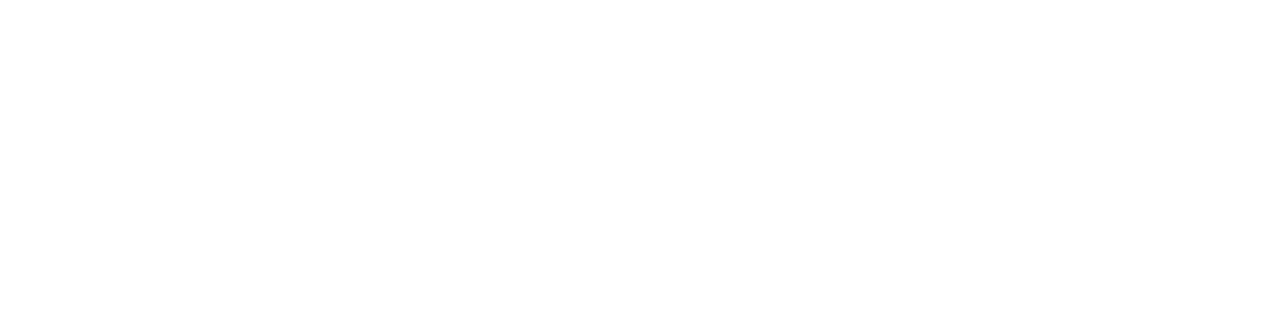
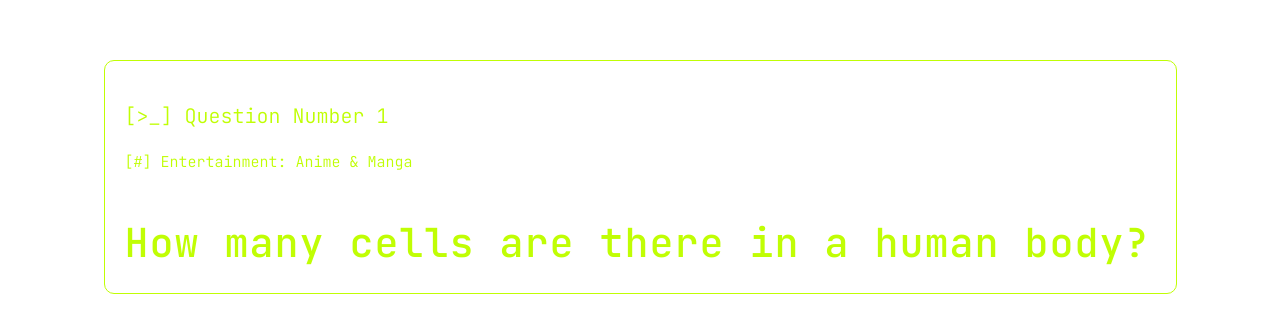
Before and after one commit to LordA2117/sasta-quiz, a React (Vite) app: page / in a window 1280 px wide. Shown: the part 223-556 px from the top of the page. Built offline with nearby package versions, Linux system fonts and the light colour scheme.

Commit message:
Created quiz card

```diff
--- a/src/App.jsx
+++ b/src/App.jsx
@@ -1,12 +1,16 @@
 import './App.css'
+import QuizCard from './components/QuizCard';
 
 function App() {
 
   return (
     <div>
-
+			<QuizCard question_number = {1} question_text={"How many cells are there in a human body? "} question_category={"Entertainment: Anime & Manga"} />
     </div>
   )
 }
 
-export default App
+export default App;
+
+//TODO: We'll source 10 mcq's using this url https://opentdb.com/api.php?amount=10&type=multiple
+//This will give us 10 mcq to work with and we can render question like that.
--- /dev/null
+++ b/src/components/QuizCard.css
@@ -0,0 +1,66 @@
+@import url('https://fonts.googleapis.com/css2?family=JetBrains+Mono:ital,wght@0,100..800;1,100..800&display=swap');
+
+:root {
+	--green: #c0fe04;
+}
+
+.jetbrains-mono-medium-500 {
+  font-family: "JetBrains Mono", monospace;
+  font-optical-sizing: auto;
+  font-weight: 500;
+  font-style: normal;
+}
+
+.jetbrains-mono-light-300 {
+  font-family: "JetBrains Mono", monospace;
+  font-optical-sizing: auto;
+  font-weight: 300;
+  font-style: normal;
+}
+
+.typewriter {
+  overflow: hidden; /* Ensures the content is not revealed until the animation */
+  border-right: .15em solid orange; /* The typwriter cursor */
+  white-space: nowrap; /* Keeps the content on a single line */
+  margin: 0 auto; /* Gives that scrolling effect as the typing happens */
+  letter-spacing: 1px; /* Adjust as needed */
+  animation:
+    typing 3.5s steps(40, end),
+    blink-caret 1s step-end infinite;
+}
+
+/* The typing effect */
+@keyframes typing {
+  from { width: 0 }
+  to { width: 100% }
+}
+
+/* The typewriter cursor effect */
+@keyframes blink-caret {
+  from, to { border-color: transparent }
+  50% { border-color: white; }
+}
+
+.question-card {
+	border: 1px solid var(--green);
+	border-radius: 10px;
+	color: var(--green);
+	padding: 20px;
+	margin: 0 auto;
+	background-color: transparent;
+}
+
+.question-number {
+	font-size: 20px;
+	text-align: left;
+}
+
+.question-category {
+	text-align: left;
+	font-size: 15px;
+}
+
+.question-text {
+	font-size: 40px;
+	text-align: left;
+}
--- /dev/null
+++ b/src/components/QuizCard.jsx
@@ -0,0 +1,14 @@
+import './QuizCard.css';
+
+function QuizCard (props) {
+	return (
+		<div className='question-card'>
+			<p className='question-number jetbrains-mono-light-300'>  [>_] Question Number {props.question_number} </p>
+			<p className='question-category jetbrains-mono-light-300'> [#] {props.question_category} </p>
+			<br />
+			<h3 className='question-text jetbrains-mono-medium-500 typewriter'> {props.question_text} </h3>
+		</div>
+	);
+}
+
+export default QuizCard;
```
